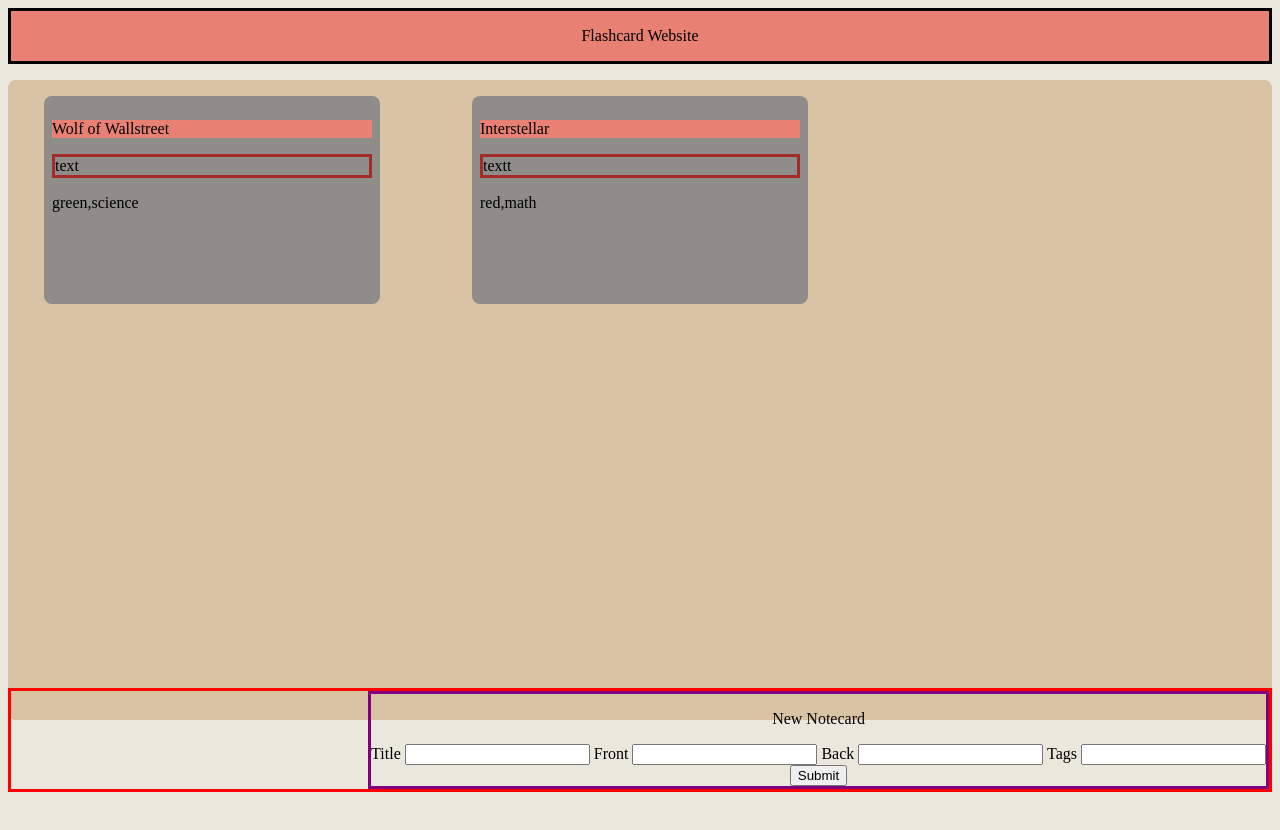
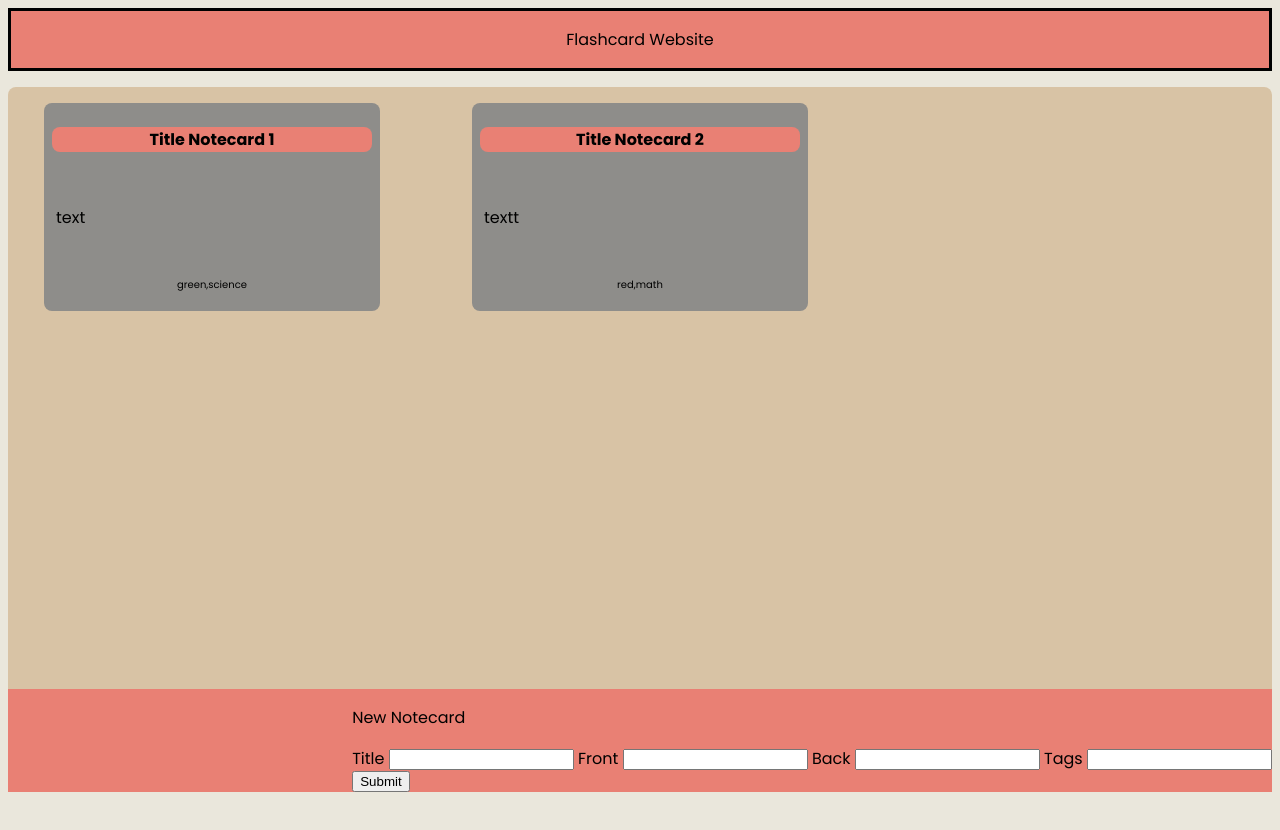
Before and after one commit to anthonymxk/notecardwebsite, a plain HTML site: page index.html in a window 1280 px wide. Drawn offline with Linux system fonts and the light colour scheme.

Commit message:
Change styling Changed styling specifically of the notecard elements.

```diff
--- a/script.js
+++ b/script.js
@@ -1,6 +1,6 @@
 let library = [
-    {title: 'Wolf of Wallstreet', front: 'text', back:'back', tags:'green,science'},
-    {title: 'Interstellar', front: 'textt', back:'back', tags:'red,math'},
+    {title: 'Title Notecard 1', front: 'text', back:'back', tags:'green,science'},
+    {title: 'Title Notecard 2', front: 'textt', back:'back', tags:'red,math'},
 ]
 
 //create new object 'notecard', assign properties based on arguments
--- a/style.css
+++ b/style.css
@@ -1,5 +1,8 @@
+@import url('https://fonts.googleapis.com/css2?family=Poppins:wght@400;700&display=swap');
+
 body {
     background-color: #EAE7DC;
+    font-family: 'Poppins';
 }
 header {
     display: flex;
@@ -24,7 +27,7 @@ header {
     bottom: 1vh;
     display: flex;
     justify-content: flex-end;
-    border: solid red;
+    background-color: #E98074;
 }
 
 .notecardGrid {
@@ -33,25 +36,34 @@ header {
     background-color: #8E8D8A;
     margin-top: 2vh;
     border-radius: 1vh;
-    padding: 1vh 1vh 1vh 1vh
+    padding: 1vh 1vh 1vh 1vh;
+    display: flex;
+    flex-direction: column;
+    justify-content: space-between;
+
 }
 
 #newNotecardForm {
-    display: flex;
-    flex-direction: column;
-    justify-content: center;
-    align-items: center;
-    border: solid purple;
+        display: flex;
+        flex-direction: column;
+        justify-content: space-between;
+        align-items:flex-start;
 }
+
 
 #cardTitle {
     background-color: #E98074;
+    font-weight: 700;
+    border-radius: 1vh;
+    text-align: center;
 }
 
 .cardBody {
-    border: solid brown;
+    padding: .5vh;
 }
 
 #cardTags {
-    border: navajowhite
+    border: navajowhite;
+    text-align: center;
+    font-size: x-small;
 }
```
